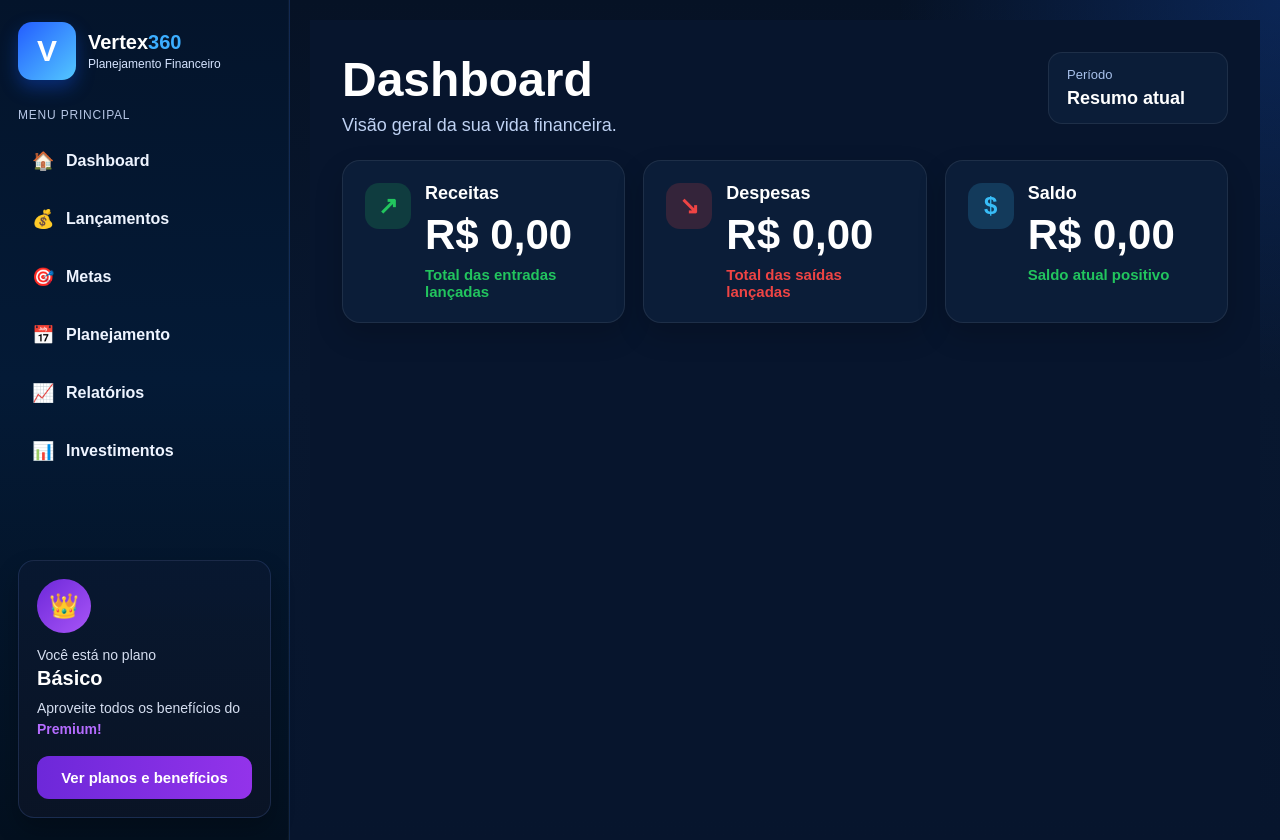
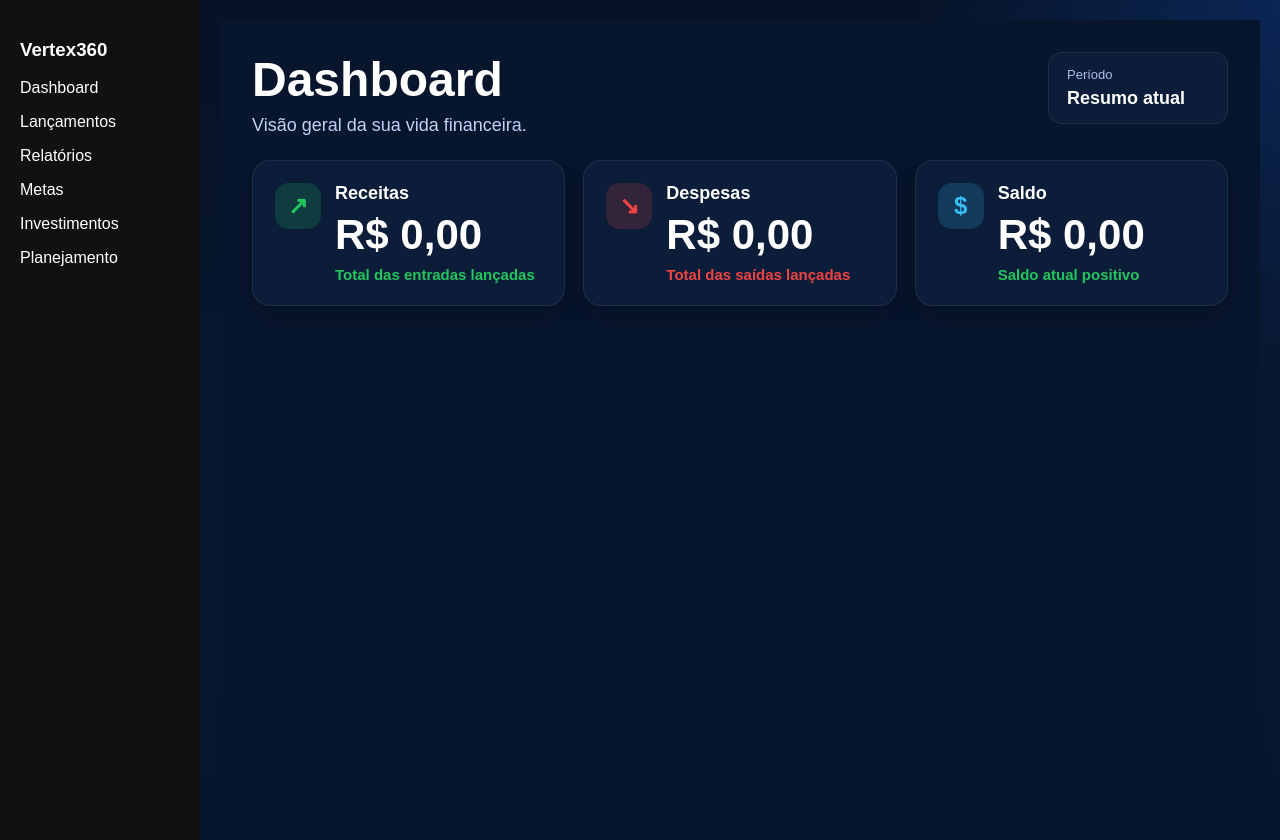
Before and after one commit to paulogomesplanejadorfinanceiro-dot/verte360-app, a React (Vite) app: page / in a window 1280 px wide. Built offline with nearby package versions, Linux system fonts and the light colour scheme.

Commit message:
Update Sidebar.jsx

```diff
--- a/src/components/Sidebar.jsx
+++ b/src/components/Sidebar.jsx
@@ -1,390 +1,14 @@
-import { useState } from "react";
+export default function Sidebar({ setPage }) {
+  return (
+    <div style={{ width: 200, background: "#111", color: "#fff", padding: 20 }}>
+      <h3>Vertex360</h3>
 
-export default function Sidebar({ setPage, currentPage, isMobile }) {
-  const [menuAberto, setMenuAberto] = useState(false);
-
-  const menuItems = [
-    { icon: "🏠", label: "Dashboard", page: "dashboard" },
-    { icon: "💰", label: "Lançamentos", page: "lancamentos" },
-    { icon: "🎯", label: "Metas", page: "metas" },
-    { icon: "📅", label: "Planejamento", page: "planejamento" },
-    { icon: "📈", label: "Relatórios", page: "relatorios" },
-    { icon: "📊", label: "Investimentos", page: "investimentos" },
-  ];
-
-  function handlePageChange(page) {
-    setPage(page);
-    if (isMobile) {
-      setMenuAberto(false);
-    }
-  }
-
-  if (isMobile) {
-    return (
-      <>
-        <div style={styles.mobileTopbar}>
-          <div style={styles.mobileBrandArea}>
-            <div style={styles.mobileLogoBox}>V</div>
-            <div>
-              <div style={styles.mobileBrand}>Vertex360</div>
-              <div style={styles.mobileSubBrand}>Planejamento Financeiro</div>
-            </div>
-          </div>
-
-          <button
-            style={styles.mobileMenuButton}
-            onClick={() => setMenuAberto(!menuAberto)}
-          >
-            ☰
-          </button>
-        </div>
-
-        {menuAberto && (
-          <div
-            style={styles.mobileOverlay}
-            onClick={() => setMenuAberto(false)}
-          >
-            <div
-              style={styles.mobileDrawer}
-              onClick={(e) => e.stopPropagation()}
-            >
-              <div style={styles.mobileDrawerHeader}>Menu</div>
-
-              <div style={styles.menu}>
-                {menuItems.map((item) => (
-                  <div
-                    key={item.page}
-                    onClick={() => handlePageChange(item.page)}
-                    style={{
-                      ...styles.menuItem,
-                      ...(currentPage === item.page ? styles.menuItemActive : {}),
-                    }}
-                  >
-                    <span style={styles.icon}>{item.icon}</span>
-                    <span>{item.label}</span>
-                  </div>
-                ))}
-              </div>
-
-              <div style={styles.mobileFooterCard}>
-                <div style={styles.mobileFooterTitle}>Plano atual</div>
-                <div style={styles.mobileFooterText}>Básico</div>
-              </div>
-            </div>
-          </div>
-        )}
-      </>
-    );
-  }
-
-  return (
-    <aside style={styles.sidebar}>
-      <div>
-        <div style={styles.logoArea}>
-          <div style={styles.logoBox}>V</div>
-
-          <div>
-            <div style={styles.logoText}>
-              Vertex<span style={styles.logoHighlight}>360</span>
-            </div>
-            <div style={styles.subText}>Planejamento Financeiro</div>
-          </div>
-        </div>
-
-        <div style={styles.menuTitle}>MENU PRINCIPAL</div>
-
-        <div style={styles.menu}>
-          {menuItems.map((item) => (
-            <div
-              key={item.page}
-              onClick={() => handlePageChange(item.page)}
-              style={{
-                ...styles.menuItem,
-                ...(currentPage === item.page ? styles.menuItemActive : {}),
-              }}
-            >
-              <span style={styles.icon}>{item.icon}</span>
-              <span>{item.label}</span>
-            </div>
-          ))}
-        </div>
-      </div>
-
-      <div style={styles.bottomArea}>
-        <div style={styles.planCard}>
-          <div style={styles.planIcon}>👑</div>
-          <div style={styles.planSmall}>Você está no plano</div>
-          <div style={styles.planName}>Básico</div>
-          <div style={styles.planDesc}>
-            Aproveite todos os benefícios do{" "}
-            <span style={styles.planHighlight}>Premium!</span>
-          </div>
-
-          <button style={styles.planButton}>Ver planos e benefícios</button>
-        </div>
-      </div>
-    </aside>
+      <p onClick={() => setPage("dashboard")}>Dashboard</p>
+      <p onClick={() => setPage("lancamentos")}>Lançamentos</p>
+      <p onClick={() => setPage("relatorios")}>Relatórios</p>
+      <p onClick={() => setPage("metas")}>Metas</p>
+      <p onClick={() => setPage("investimentos")}>Investimentos</p>
+      <p onClick={() => setPage("planejamento")}>Planejamento</p>
+    </div>
   );
 }
-
-const styles = {
-  sidebar: {
-    width: "290px",
-    minWidth: "290px",
-    minHeight: "100vh",
-    background: "linear-gradient(180deg, #04142b 0%, #041a36 45%, #03101f 100%)",
-    color: "#ffffff",
-    display: "flex",
-    flexDirection: "column",
-    justifyContent: "space-between",
-    padding: "22px 18px",
-    borderRight: "1px solid rgba(85, 140, 255, 0.18)",
-    boxShadow: "inset -1px 0 0 rgba(255,255,255,0.03)",
-    boxSizing: "border-box",
-  },
-
-  logoArea: {
-    display: "flex",
-    alignItems: "center",
-    gap: "12px",
-    marginBottom: "28px",
-  },
-
-  logoBox: {
-    width: "58px",
-    height: "58px",
-    borderRadius: "14px",
-    background: "linear-gradient(135deg, #235dff 0%, #53c7ff 100%)",
-    display: "flex",
-    alignItems: "center",
-    justifyContent: "center",
-    fontSize: "30px",
-    fontWeight: "800",
-    color: "#ffffff",
-    boxShadow: "0 8px 18px rgba(18, 89, 255, 0.35)",
-    flexShrink: 0,
-  },
-
-  logoText: {
-    fontSize: "20px",
-    fontWeight: "800",
-    lineHeight: 1.1,
-    color: "#ffffff",
-  },
-
-  logoHighlight: {
-    color: "#3caeff",
-  },
-
-  subText: {
-    fontSize: "12px",
-    color: "#d6e4ff",
-    marginTop: "4px",
-  },
-
-  menuTitle: {
-    fontSize: "12px",
-    letterSpacing: "0.8px",
-    color: "#b6c6e5",
-    marginBottom: "14px",
-    textTransform: "uppercase",
-  },
-
-  menu: {
-    display: "flex",
-    flexDirection: "column",
-    gap: "8px",
-  },
-
-  menuItem: {
-    display: "flex",
-    alignItems: "center",
-    gap: "12px",
-    padding: "14px 14px",
-    borderRadius: "14px",
-    cursor: "pointer",
-    color: "#eef4ff",
-    fontSize: "16px",
-    fontWeight: "600",
-    transition: "0.2s ease",
-    userSelect: "none",
-  },
-
-  menuItemActive: {
-    background:
-      "linear-gradient(90deg, rgba(60,110,255,0.30) 0%, rgba(95,80,255,0.22) 100%)",
-    boxShadow: "inset 0 0 0 1px rgba(120, 163, 255, 0.16)",
-  },
-
-  icon: {
-    width: "22px",
-    textAlign: "center",
-    fontSize: "18px",
-    flexShrink: 0,
-  },
-
-  bottomArea: {
-    display: "flex",
-    flexDirection: "column",
-    gap: "18px",
-    marginTop: "20px",
-  },
-
-  planCard: {
-    background:
-      "linear-gradient(180deg, rgba(8,24,48,0.98) 0%, rgba(10,20,38,0.98) 100%)",
-    border: "1px solid rgba(121, 156, 255, 0.16)",
-    borderRadius: "16px",
-    padding: "18px",
-    boxShadow: "0 12px 24px rgba(0,0,0,0.24)",
-  },
-
-  planIcon: {
-    width: "54px",
-    height: "54px",
-    borderRadius: "50%",
-    background: "linear-gradient(135deg, #6d28d9 0%, #a855f7 100%)",
-    display: "flex",
-    alignItems: "center",
-    justifyContent: "center",
-    fontSize: "24px",
-    marginBottom: "14px",
-  },
-
-  planSmall: {
-    fontSize: "14px",
-    color: "#d5def0",
-    marginBottom: "4px",
-  },
-
-  planName: {
-    fontSize: "20px",
-    fontWeight: "800",
-    color: "#ffffff",
-    marginBottom: "8px",
-  },
-
-  planDesc: {
-    fontSize: "14px",
-    lineHeight: 1.5,
-    color: "#d5def0",
-    marginBottom: "16px",
-  },
-
-  planHighlight: {
-    color: "#b56cff",
-    fontWeight: "700",
-  },
-
-  planButton: {
-    width: "100%",
-    border: "none",
-    borderRadius: "12px",
-    padding: "13px 14px",
-    background: "linear-gradient(90deg, #6d28d9 0%, #9333ea 100%)",
-    color: "#ffffff",
-    fontSize: "15px",
-    fontWeight: "700",
-    cursor: "pointer",
-  },
-
-  mobileTopbar: {
-    position: "sticky",
-    top: 0,
-    zIndex: 50,
-    display: "flex",
-    justifyContent: "space-between",
-    alignItems: "center",
-    padding: "14px 16px",
-    background: "#08162f",
-    borderBottom: "1px solid rgba(255,255,255,0.08)",
-  },
-
-  mobileBrandArea: {
-    display: "flex",
-    alignItems: "center",
-    gap: "10px",
-  },
-
-  mobileLogoBox: {
-    width: "42px",
-    height: "42px",
-    borderRadius: "12px",
-    background: "linear-gradient(135deg, #235dff 0%, #53c7ff 100%)",
-    display: "flex",
-    alignItems: "center",
-    justifyContent: "center",
-    fontSize: "22px",
-    fontWeight: "800",
-    color: "#ffffff",
-    flexShrink: 0,
-  },
-
-  mobileBrand: {
-    fontSize: "18px",
-    fontWeight: "800",
-    color: "#ffffff",
-    lineHeight: 1.1,
-  },
-
-  mobileSubBrand: {
-    fontSize: "11px",
-    color: "#d6e4ff",
-    marginTop: "2px",
-  },
-
-  mobileMenuButton: {
-    border: "none",
-    background: "#2563eb",
-    color: "#ffffff",
-    width: "42px",
-    height: "42px",
-    borderRadius: "10px",
-    fontSize: "20px",
-    cursor: "pointer",
-  },
-
-  mobileOverlay: {
-    position: "fixed",
-    inset: 0,
-    background: "rgba(0,0,0,0.45)",
-    zIndex: 60,
-  },
-
-  mobileDrawer: {
-    width: "280px",
-    maxWidth: "82%",
-    height: "100%",
-    background: "#0b1d38",
-    padding: "18px 14px",
-    boxSizing: "border-box",
-    boxShadow: "10px 0 30px rgba(0,0,0,0.35)",
-  },
-
-  mobileDrawerHeader: {
-    fontSize: "22px",
-    fontWeight: "800",
-    color: "#ffffff",
-    marginBottom: "18px",
-  },
-
-  mobileFooterCard: {
-    marginTop: "22px",
-    background: "#10284d",
-    borderRadius: "14px",
-    padding: "14px",
-    color: "#dce8ff",
-  },
-
-  mobileFooterTitle: {
-    fontSize: "13px",
-    color: "#b7c8e8",
-    marginBottom: "4px",
-  },
-
-  mobileFooterText: {
-    fontSize: "18px",
-    fontWeight: "800",
-    color: "#ffffff",
-  },
-};
```
